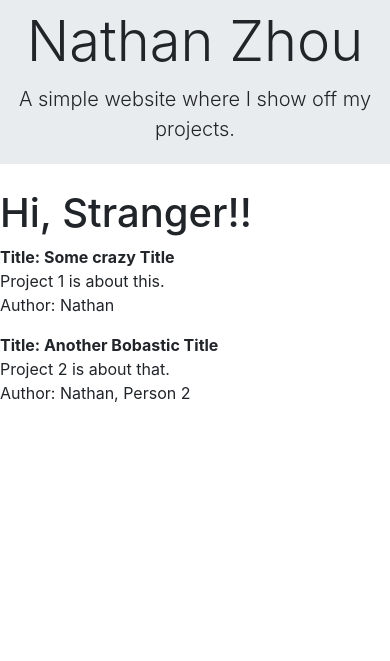
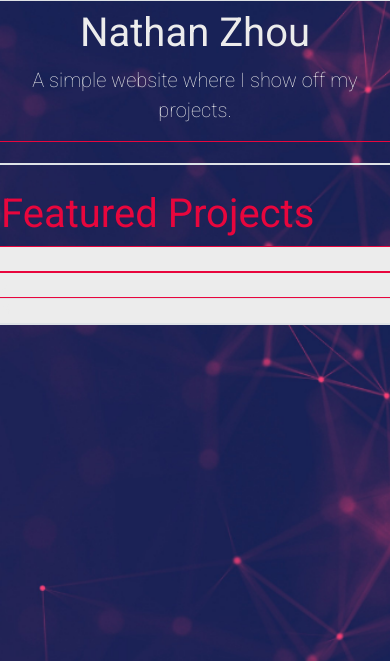
Before and after one commit to NatZhou99/NathanPRSite, a Flask app: page / in a window 390 px wide. Shown: the top 661 px of the page. Run offline with Flask 2, Linux system fonts and the light colour scheme; some libraries are stand-ins or nearby versions.

Commit message:
Styling Website

```diff
--- a/PRsite/app/routes.py
+++ b/PRsite/app/routes.py
@@ -10,19 +10,8 @@ from werkzeug.urls import url_parse
 @app.route('/')
 @app.route('/index')
 def index():
-    projects = [
-        {
-            'author': 'Nathan',
-            'projectTitle': 'Some crazy Title',
-            'projectSubtitle': 'Project 1 is about this.'
-        },
-        {
-            'author': 'Nathan, Person 2',
-            'projectTitle': 'Another Bobastic Title',
-            'projectSubtitle': 'Project 2 is about that.'
-        }
-    ]
-    return render_template('index.html', title='Home',projects=projects)
+
+    return render_template('index.html')
 
 @app.route('/login', methods=['GET', 'POST'])
 def login():
--- a/PRsite/app/static/styles.css
+++ b/PRsite/app/static/styles.css
@@ -3,6 +3,8 @@
   --text-primary: #b6b6b6;
   --text-secondary: #ececec;
   --bg-primary: #23232e;
+  --primaryColour: #160942;
+  --secondaryColour: #e8063d;
   --bg-secondary: #141418;
   --transition-speed: 600ms;
 }
@@ -10,6 +12,10 @@
 body{
   padding: 0;
   margin: 0;
+  background: url(./bgPIC.png) no-repeat center center fixed;
+  background-size: cover;
+  color: #ececec;
+  font-family: 'Roboto', sans-serif;
 }
 
 body::-webkit-scrollbar{
@@ -77,14 +83,21 @@ main{
   margin-top: 3vh;
 }
 
+hr{
+  height: 1px;
+  background-color: var(--secondaryColour);
+  border: none;
+}
 
+.projectContainer{
+  border: 1px solid var(--secondaryColour);
+  border-radius: 10px;
+  background: #ececec;
+}
 
-
-
-
-
-
-
+.secondaryHeading{
+  color: var(--secondaryColour);
+}
 
 /* For larger screens */
 @media only screen and (min-width: 600px) {
@@ -102,12 +115,15 @@ main{
   }
 
   .jumbo {
-    text-align: center;
-    padding: 2% 2% 2% 10%;
+    text-align: Left;
     margin-bottom: 0;
+    padding-bottom: 0;
     border-radius: 0;
+    background: none;
   }
 }
+
+
 
 /* Small screens */
 @media only screen and (max-width: 600px) {
@@ -139,5 +155,6 @@ main{
     padding: 2% 3% 1% 3%;
     margin-bottom: 0;
     border-radius: 0;
+    background: none;
   }
 }
--- a/PRsite/app/templates/base.html
+++ b/PRsite/app/templates/base.html
@@ -8,16 +8,14 @@
         <script src="https://ajax.googleapis.com/ajax/libs/jquery/3.5.1/jquery.min.js"></script>
         <script src="https://cdnjs.cloudflare.com/ajax/libs/popper.js/1.16.0/umd/popper.min.js"></script>
         <script src="https://maxcdn.bootstrapcdn.com/bootstrap/4.5.2/js/bootstrap.min.js"></script>
+
+        <link rel="preconnect" href="https://fonts.googleapis.com">
+        <link rel="preconnect" href="https://fonts.gstatic.com" crossorigin>
+        <link href="https://fonts.googleapis.com/css2?family=Roboto:wght@100;400&display=swap" rel="stylesheet">
+
         <link rel="stylesheet" type="text/css" href="static/styles.css">
     </head>
     <body>
-        <!-- Row: Header JUMBOTRON -->
-        <div class="row">
-            <div class="col jumbotron jumbo">
-                <h1 class="display-4">Nathan Zhou</h1>
-                <p class="lead">A simple website where I show off my projects.</p>
-            </div>
-        </div>
         <!-- Row: NAVBAR -->
         <div class="row">
             <div class="col-sm-1">
@@ -55,7 +53,15 @@
             <!-- Row: Everything Else -->
             <div class="col-sm-1"></div>
             <div class="col-sm-9">
-                <div class="row">
+                        <!-- Row: Header JUMBOTRON -->
+                <div class="row border">
+                    <div class="col jumbotron jumbo">
+                        <h1>Nathan Zhou</h1>
+                        <p class="lead">A simple website where I show off my projects.</p>
+                        <hr class="hrColour">
+                    </div>
+                </div>
+                <div class="row border">
                     <div class="col topmargin">
                         {% block content %}{% endblock %}
                     </div>
--- a/PRsite/app/templates/index.html
+++ b/PRsite/app/templates/index.html
@@ -1,13 +1,29 @@
 {% extends "base.html" %}
 
 {% block content %}
-    <h1>Hi, Stranger!!</h1>
-    {% for element in projects %}
-    <div>
-        <p> <strong>Title: {{ element.projectTitle }} </strong>  <br>
-            {{ element.projectSubtitle }} <br>
-            Author: {{element.author}}
-        </p>
+    <div class="row">
+        <div class="col">
+            <h1 class="secondaryHeading"> Featured Projects </h1>
+        </div>
     </div>
-    {% endfor %}
+    <!-- Project 1 -->
+    <div class="row">
+        <div class="col-sm-3 projectContainer">
+            1
+        </div>
+
+        <div class="col-sm-1"></div>
+
+        <div class="col-sm-3 projectContainer">
+            2
+        </div>
+
+        <div class="col-sm-1"></div>
+
+        <div class="col-sm-3 border projectContainer">
+            3
+        </div>
+
+        <div class="col-sm-1"></div>
+    </div>
 {% endblock %}
```
Also changed, not shown: PRsite/app/static/bgPIC.png (added).
